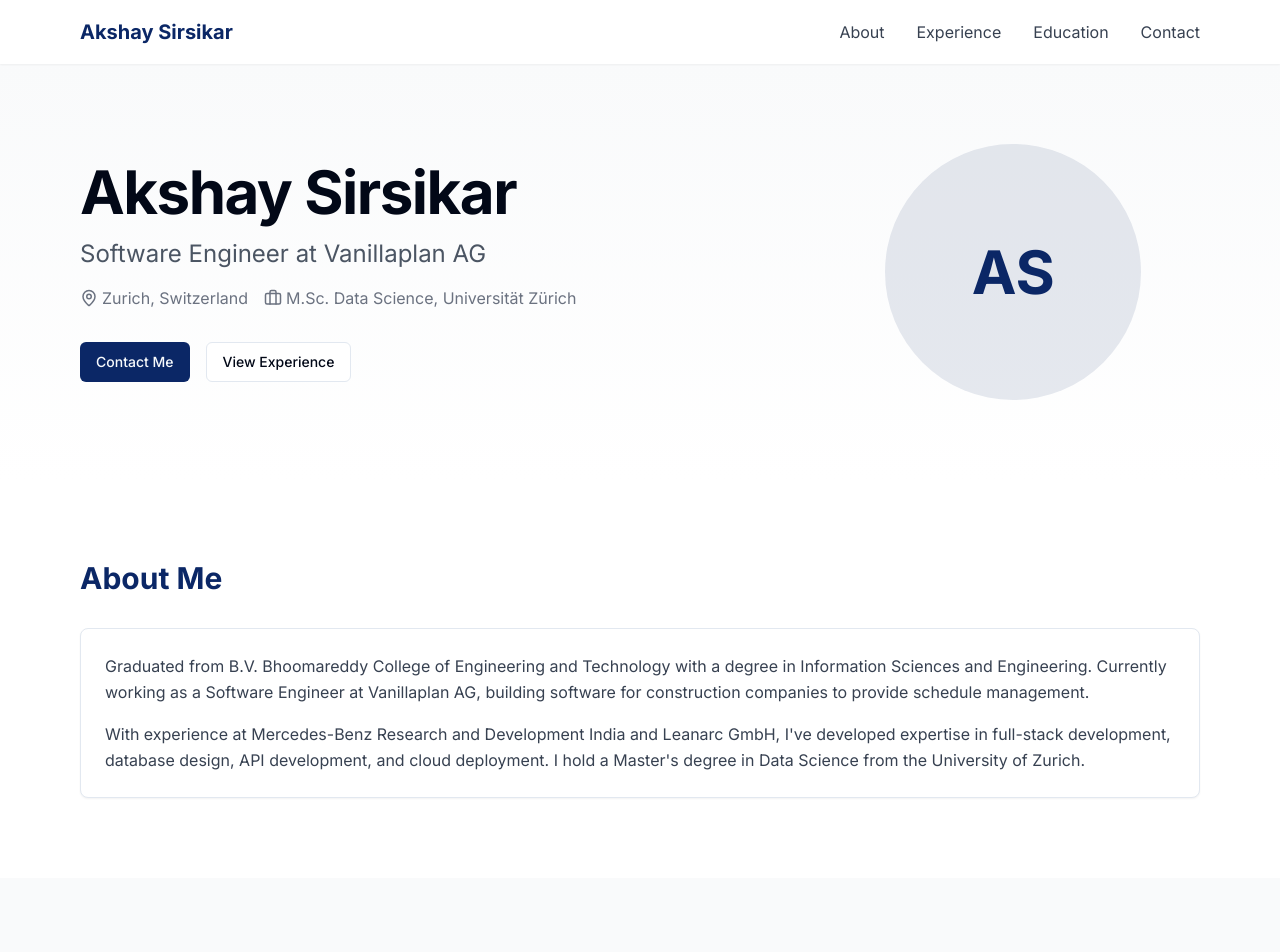
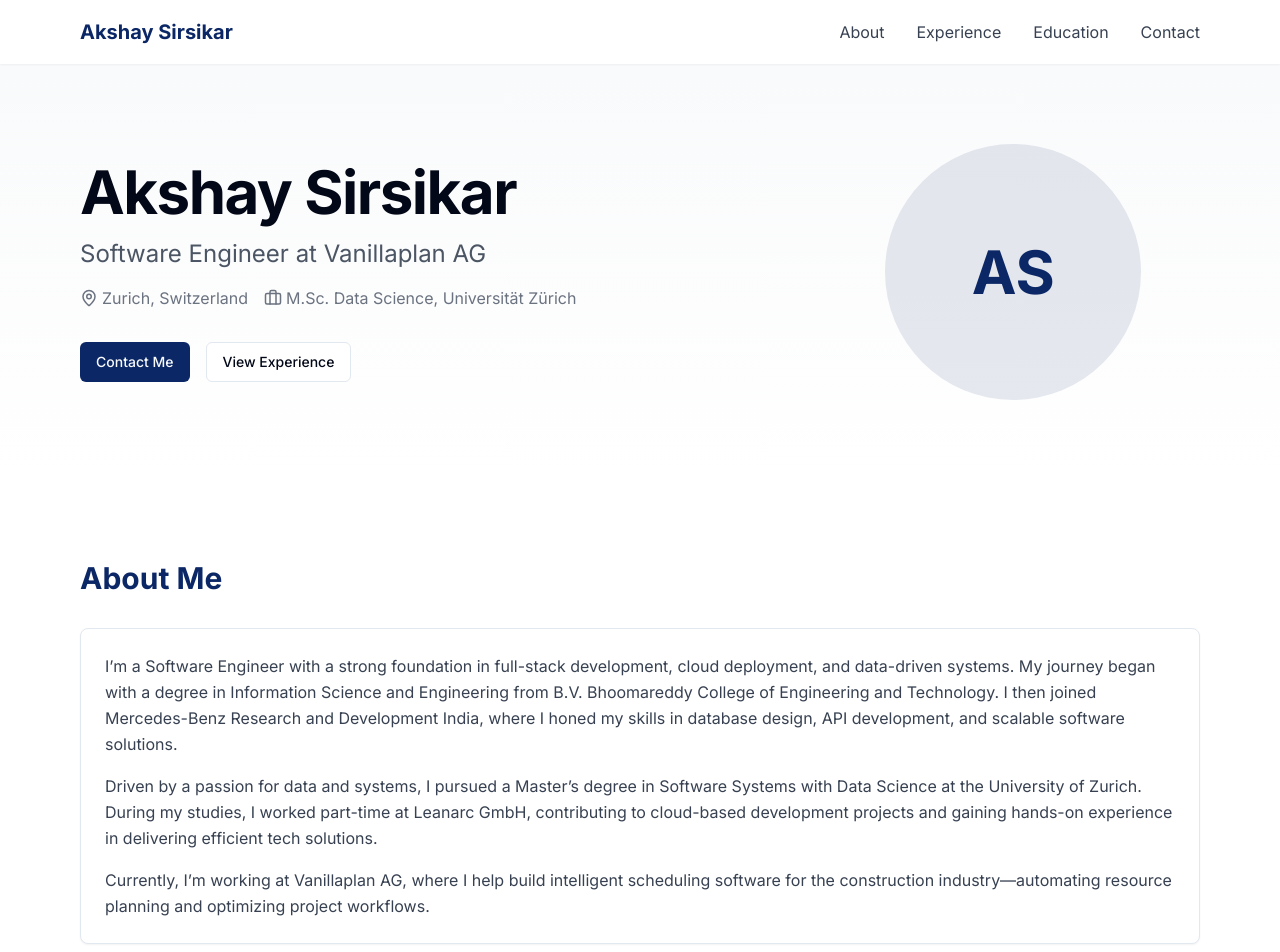
Before and after one commit to SirsikarAkshay/swiss-software-scribe, a React (Vite) app: page / in a window 1280 px wide. Shown: the top 952 px of the page. Built offline with nearby package versions, Linux system fonts and the light colour scheme.

Commit message:
Update About.tsx

```diff
--- a/src/components/About.tsx
+++ b/src/components/About.tsx
@@ -10,12 +10,13 @@ const About = () => {
         <Card className="card-hover">
           <CardContent className="pt-6">
             <p className="text-gray-700 leading-relaxed">
-              Graduated from B.V. Bhoomareddy College of Engineering and Technology with a degree in Information Sciences and Engineering.
-              Currently working as a Software Engineer at Vanillaplan AG, building software for construction companies to provide schedule management.
+              I’m a Software Engineer with a strong foundation in full-stack development, cloud deployment, and data-driven systems. My journey began with a degree in Information Science and Engineering from B.V. Bhoomareddy College of Engineering and Technology. I then joined Mercedes-Benz Research and Development India, where I honed my skills in database design, API development, and scalable software solutions.
+           </p>
+            <p className="text-gray-700 leading-relaxed mt-4">
+              Driven by a passion for data and systems, I pursued a Master’s degree in Software Systems with Data Science at the University of Zurich. During my studies, I worked part-time at Leanarc GmbH, contributing to cloud-based development projects and gaining hands-on experience in delivering efficient tech solutions.
             </p>
             <p className="text-gray-700 leading-relaxed mt-4">
-              With experience at Mercedes-Benz Research and Development India and Leanarc GmbH, I've developed expertise in full-stack development,
-              database design, API development, and cloud deployment. I hold a Master's degree in Data Science from the University of Zurich.
+              Currently, I’m working at Vanillaplan AG, where I help build intelligent scheduling software for the construction industry—automating resource planning and optimizing project workflows.
             </p>
           </CardContent>
         </Card>
```
